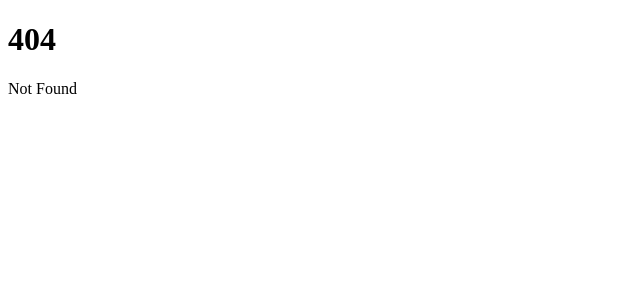
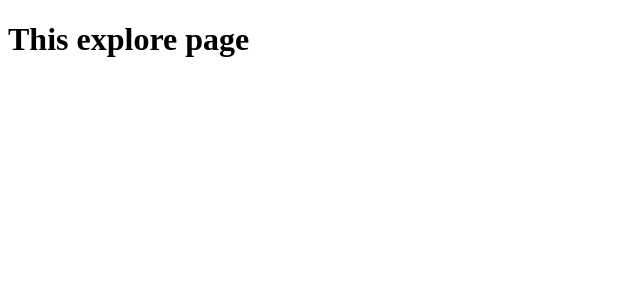
Before and after one commit to akhramid/kitblog, a SvelteKit app: page /explore in a window 1280 px wide. Before the commit this address had no page. Shown: the top 300 px of the page, without its empty margins (0-640 px from the left). Built offline with nearby package versions, Linux system fonts and the light colour scheme.

Commit message:
🚚 add routes

```diff
--- /dev/null
+++ b/src/routes/about/+page.svelte
@@ -0,0 +1 @@
+<h1>This about page</h1>
--- /dev/null
+++ b/src/routes/contact/+page.svelte
@@ -0,0 +1 @@
+<h1>This contact Page</h1>
--- /dev/null
+++ b/src/routes/explore/+page.svelte
@@ -0,0 +1 @@
+<h1>This explore page</h1>
```
